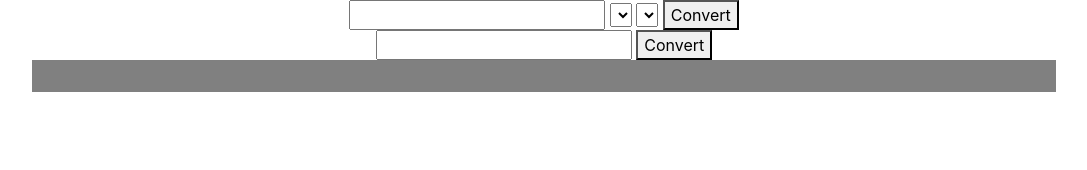
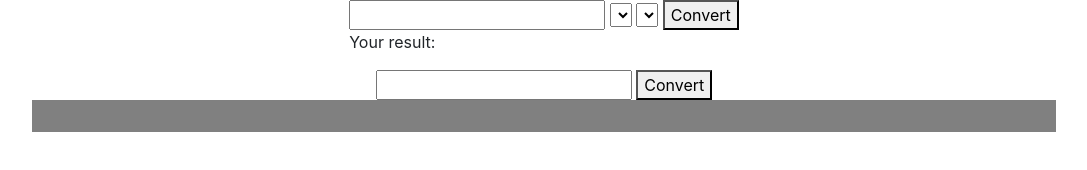
Before and after one commit to NeverSettels/Currency-Exchanager, a website built with webpack: page src/index.html in a window 1280 px wide. Shown: the whole page, without its empty margins (96-1183 px from the left). Built offline with nearby package versions, Linux system fonts and the light colour scheme; no server answers.

Commit message:
finish functionality, time to make it look cute

```diff
--- a/src/index.html
+++ b/src/index.html
@@ -19,6 +19,9 @@
       </select>
       <button type="submit">Convert</button>
     </form>
+    <div>
+      <p>Your result: </p><span id="result"></span>
+    </div>
   </div>
   <form id="tbc">
     <input requierd type="number" id="amount" step="any" min=1>
--- a/src/main.js
+++ b/src/main.js
@@ -27,7 +27,7 @@ let getSpecific = () => {
     console.log(amount);
 
     const response = await exchangeService.specificExchange(from, to, amount)
-    console.log(response);
+    $('#result').text(response);
 
   })
 }
```
